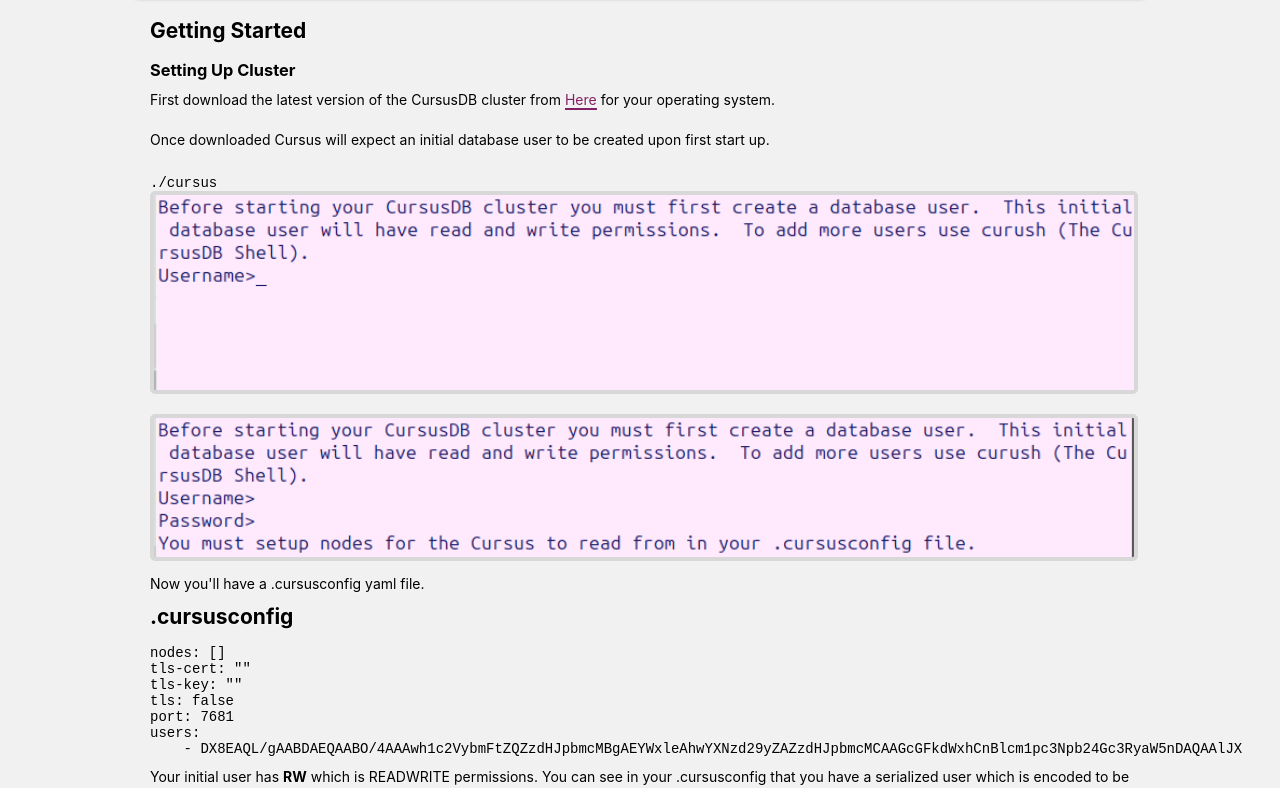
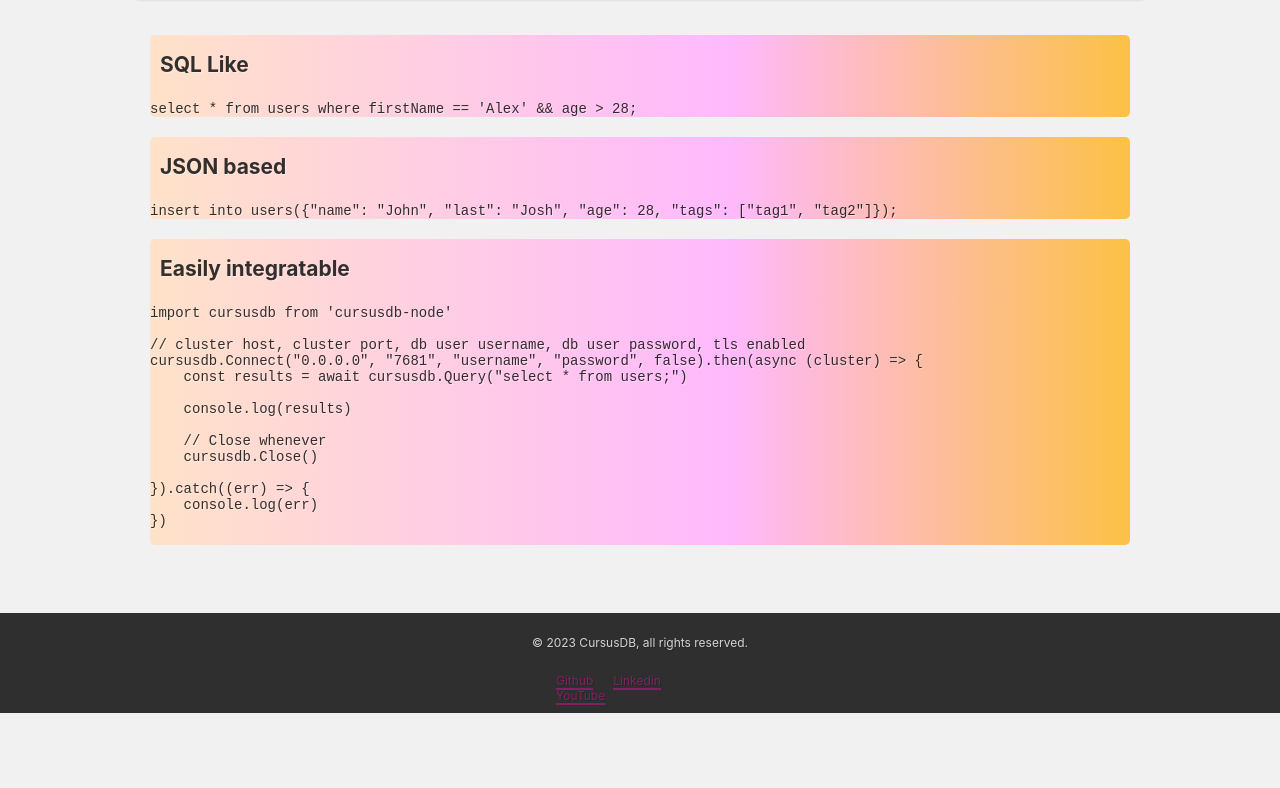
Before and after one commit to cursusdb/cursusdb-web, a SvelteKit app: page / in a window 1280 px wide. Shown: the part 207-995 px from the top of the page. After the commit the page ends 920 px from the top, so only its background shows below. Built offline with nearby package versions, Linux system fonts and the light colour scheme; a small style sheet from the web is missing.

Commit message:
update homepage

```diff
--- a/src/lib/components/Prism.svelte
+++ b/src/lib/components/Prism.svelte
@@ -27,7 +27,10 @@
             // load the proper Prisim support tool, like Python requires "prism-python.js" to modify the raw code so that
             // Prisim can render it properly.
             switch (language) {
-
+                case "javascript":
+                    lang_module = "https://prismjs.com/components/prism-javascript.js"
+                    langJS = true;
+                    break
                 case "json":
                     lang_module = "https://prismjs.com/components/prism-json.js"
                     langJS = true;
--- a/src/lib/components/RollingText.svelte
+++ b/src/lib/components/RollingText.svelte
@@ -21,3 +21,12 @@
 {#key index}
     <h1 transition:slide>{texts[index]}</h1>
 {/key}
+
+<style>
+    @media only screen and (max-width: 500px) {
+
+        h1 {
+            font-size: 16px !important;
+        }
+    }
+</style>
--- a/src/routes/+layout.svelte
+++ b/src/routes/+layout.svelte
@@ -21,11 +21,13 @@
     main {
         padding: 60px 20px;
         min-height: calc(100vh - 60px - 40px);
+        display: block;
         width: calc(100% - 40px);
     }
 
     footer {
         width: 100%;
+        text-shadow: 1px 1px rgba(0,0,0,0.2);
         background: #2f2f2f;
         height: 100px;
     }
--- a/src/routes/+page.svelte
+++ b/src/routes/+page.svelte
@@ -1,7 +1,6 @@
 <script>
     import RollingText from "$lib/components/RollingText.svelte";
     import Prism from "$lib/components/Prism.svelte";
-
 </script>
 
 <svelte:head>
@@ -16,82 +15,40 @@
     <hr/>
     <h1>CursusDB is </h1><RollingText time={2250} texts={['Distributed', 'JSON & SQL Based', 'Blazing Fast', 'Open Source', 'Secure']}/>
 </figure>
+<br/>
+<section>
+    <h1>SQL Like</h1>
+    <Prism language="sql" code={`
+select * from users where firstName == 'Alex' && age > 28;
+`}/>
+</section>
 
 <section>
-    <h2>Getting Started</h2><br/>
-    <h3>Setting Up Cluster</h3>
-    <p>First download the latest version of the CursusDB cluster from <a href="/downloads">Here</a> for your operating system.</p>
-    <p>Once downloaded Cursus will expect an initial database user to be created upon first start up.</p>
-    <Prism language="bash" code={`
-./cursus
+    <h1>JSON based</h1>
+    <Prism language="sql" code={`
+insert into users({"name": "John", "last": "Josh", "age": 28, "tags": ["tag1", "tag2"]});
 `}/>
-    <img style="filter: invert(1);" src="docs/cluster-setup0.png" /><br/><br/>
-    <img style="filter: invert(1);" src="docs/cluster-setup1.png" />
+</section>
 
-    <p>Now you'll have a .cursusconfig yaml file.</p>
-    <Prism language="yaml" code={`
-nodes: []
-tls-cert: ""
-tls-key: ""
-tls: false
-port: 7681
-users:
-    - DX8EAQL/gAABDAEQAABO/4AAAwh1c2VybmFtZQZzdHJpbmcMBgAEYWxleAhwYXNzd29yZAZzdHJpbmcMCAAGcGFkdWxhCnBlcm1pc3Npb24Gc3RyaW5nDAQAAlJX
-`} header=".cursusconfig"/>
+<section>
+    <h1>Easily integratable</h1>
+    <Prism language="javascript" code={`
+import cursusdb from 'cursusdb-node'
 
-    <p>Your initial user has <strong>RW</strong> which is READWRITE permissions.  You can see in your .cursusconfig that you have a serialized user which is encoded to be stored securely and taking up little room.</p>
+// cluster host, cluster port, db user username, db user password, tls enabled
+cursusdb.Connect("0.0.0.0", "7681", "username", "password", false).then(async (cluster) => {
+    const results = await cursusdb.Query("select * from users;")
 
-    <p>You can choose to start your cluster with tls disabled but it is recommended for connections to be secure.</p>
+    console.log(results)
 
-    <p>The <strong>tls-cert</strong> and <strong>tls-key</strong> values can be populated with the location of your tls key and cert.  You must also make sure to set <strong>tls</strong> to <strong>true</strong></p>
+    // Close whenever
+    cursusdb.Close()
 
-    <p>As the cluster states you must setup at-least one node to use the database system.</p>
-    <p>To do that let's have a look below:</p>
-    <p>Say I want to start a node locally.</p>
-    <Prism language="yaml" code={`
-nodes:
-    - 0.0.0.0:7682
-tls-cert: ""
-tls-key: ""
-tls: false
-port: 7681
-users:
-    - DX8EAQL/gAABDAEQAABO/4AAAwh1c2VybmFtZQZzdHJpbmcMBgAEYWxleAhwYXNzd29yZAZzdHJpbmcMCAAGcGFkdWxhCnBlcm1pc3Npb24Gc3RyaW5nDAQAAlJX
-`} header=".cursusconfig"/>
+}).catch((err) => {
+    console.log(err)
+})
 
-    <p>You might be thinking ok, but what about the node I don't have it yet.</p>
-    <p>Not to worry.  You can download the <strong>curode</strong> which is the Cursus cluster node from <a href="/downloads">Here</a></p>
-
-    <p>Once downloaded simply run</p>
-    <Prism language="bash" code={`
-./curode
 `}/>
-    <p>OR</p>
-    <Prism language="bash" code={`
-./curode -port=YOURPORT
-`}/>
-
-    <p>Once your node is running, now you can start your cluster.</p>
-
-    <Prism language="bash" code={`
-./cursus
-`}/>
-    <p>OR</p>
-    <Prism language="bash" code={`
-./cursus -port=YOURPORT
-`}/>
-    <img style="filter: invert(1);" src="docs/cluster-setup2.png" />
-    <p>Cursus is a parallel type database in regards to distribution.  What that means is you can add multiple nodes and Cursus will query them all simutanuously.</p>
-
-    <h3>Connecting To Cluster</h3>
-
-    <h4>Connect via client package</h4>
-    <h4>Node.js</h4>
-    <a href="https://www.npmjs.com/package/cursusdb-node">https://www.npmjs.com/package/cursusdb-node</a>
-
-    <br/><br/>
-    <h4>Connect via curush (CursusDB Shell Program)</h4>
-    <a href="/downloads">Download curush</a>
 </section>
 
 <style>
@@ -104,6 +61,7 @@
         width: calc(100% - 40px);
         background: #f5d327;
         text-shadow: 1px 1px rgba(255,255,255,0.4);
+
     }
 
     figure hr {
@@ -121,24 +79,32 @@
     }
 
     section {
+        margin-top: 20px!important;
+        margin: 0 auto;
+        width: 100%;
         max-width: 980px;
-        padding: 20px;
-        margin: 0 auto;
+        background: rgb(255,226,201);
+        background: linear-gradient(90deg, rgba(255,226,201,1) 0%, rgba(255,185,253,1) 59%, rgba(252,193,69,1) 100%);
         text-shadow: 1px 1px rgba(255,255,255,0.4);
-        width: calc(100% - 40px);
-        padding-bottom: 40px;
+        border-radius: 5px;
+        color: rgba(0,0,0,0.8);
     }
 
-    section img {
-        border: 4px solid rgba(255,255,255,0.1);
-        width: 100%;
-        border-radius: 5px;
+    section h1 {
+        height: 50px;
+        line-height: 60px;
+        padding-left: 10px;
+        padding-right: 10px;
     }
 
-    section p {
-        line-height: 1.4em;
-        padding-bottom: 10px;
-        padding-top: 10px;
+    @media only screen and (max-width: 500px) {
+        figure h2 {
+            font-size: 14px;
+        }
+
+        figure h1 {
+            margin-right: 5px;
+            font-size: 16px!important;
+        }
     }
-
 </style>
--- a/src/routes/documentation/+page.svelte
+++ b/src/routes/documentation/+page.svelte
@@ -1,3 +1,8 @@
+<script>
+    import RollingText from "$lib/components/RollingText.svelte";
+    import Prism from "$lib/components/Prism.svelte";
+</script>
+
 <svelte:head>
     <meta name="keywords" content="database, dbms, json database, object database, document database, opensource database, distributed database">
     <meta name="author" content="CursusDB" />
@@ -8,29 +13,125 @@
 <aside>
     <ul>
         <li>Getting Started</li>
-        <li>Query Language</li>
+<!--        <li>Query Language</li>-->
     </ul>
 </aside>
 
 <main>
-    <h1>Getting Started</h1>
+    <article>
+        <h1>Getting Started</h1>
+        <h3>Setting Up Cluster</h3>
+        <p>First download the latest version of the CursusDB cluster from <a href="/downloads">Here</a> for your operating system.</p>
+        <p>Once downloaded Cursus will expect an initial database user to be created upon first start up.</p>
+        <Prism language="bash" code={`
+./cursus
+`}/>
+        <img style="filter: invert(1);" src="docs/cluster-setup0.png" /><br/><br/>
+        <img style="filter: invert(1);" src="docs/cluster-setup1.png" />
+
+        <p>Now you'll have a .cursusconfig yaml file.</p>
+        <Prism language="yaml" code={`
+nodes: []
+tls-cert: ""
+tls-key: ""
+tls: false
+port: 7681
+users:
+    - DX8EAQL/gAABDAEQAABO/4AAAwh1c2VybmFtZQZzdHJpbmcMBgAEYWxleAhwYXNzd29yZAZzdHJpbmcMCAAGcGFkdWxhCnBlcm1pc3Npb24Gc3RyaW5nDAQAAlJX
+`} header=".cursusconfig"/>
+
+        <p>Your initial user has <strong>RW</strong> which is READWRITE permissions.  You can see in your .cursusconfig that you have a serialized user which is encoded to be stored securely and taking up little room.</p>
+
+        <p>You can choose to start your cluster with tls disabled but it is recommended for connections to be secure.</p>
+
+        <p>The <strong>tls-cert</strong> and <strong>tls-key</strong> values can be populated with the location of your tls key and cert.  You must also make sure to set <strong>tls</strong> to <strong>true</strong></p>
+
+        <p>As the cluster states you must setup at-least one node to use the database system.</p>
+        <p>To do that let's have a look below:</p>
+        <p>Say I want to start a node locally.</p>
+        <Prism language="yaml" code={`
+nodes:
+    - 0.0.0.0:7682
+tls-cert: ""
+tls-key: ""
+tls: false
+port: 7681
+users:
+    - DX8EAQL/gAABDAEQAABO/4AAAwh1c2VybmFtZQZzdHJpbmcMBgAEYWxleAhwYXNzd29yZAZzdHJpbmcMCAAGcGFkdWxhCnBlcm1pc3Npb24Gc3RyaW5nDAQAAlJX
+`} header=".cursusconfig"/>
+
+        <p>You might be thinking ok, but what about the node I don't have it yet.</p>
+        <p>Not to worry.  You can download the <strong>curode</strong> which is the Cursus cluster node from <a href="/downloads">Here</a></p>
+
+        <p>Once downloaded simply run</p>
+        <Prism language="bash" code={`
+./curode
+`}/>
+        <p>OR</p>
+        <Prism language="bash" code={`
+./curode -port=YOURPORT
+`}/>
+
+        <p>Once your node is running, now you can start your cluster.</p>
+
+        <Prism language="bash" code={`
+./cursus
+`}/>
+        <p>OR</p>
+        <Prism language="bash" code={`
+./cursus -port=YOURPORT
+`}/>
+        <img style="filter: invert(1);" src="docs/cluster-setup2.png" />
+        <p>Cursus is a parallel type database in regards to distribution.  What that means is you can add multiple nodes and Cursus will query them all simutanuously.</p>
+
+        <h3>Connecting To Cluster</h3>
+
+        <h4>Connect via client package</h4>
+        <h4>Node.js</h4>
+        <a href="https://www.npmjs.com/package/cursusdb-node">https://www.npmjs.com/package/cursusdb-node</a>
+
+        <br/><br/>
+        <h4>Connect via curush (CursusDB Shell Program)</h4>
+        <a href="/downloads">Download curush</a>
+    </article>
 </main>
 
 <style>
-    main {
-        float: left;
+
+    img {
+        border: 4px solid rgba(255,255,255,0.1);
+        width: 100%;
+        border-radius: 5px;
+    }
+
+    p {
+        line-height: 1.4em;
+        padding-bottom: 10px;
+        padding-top: 10px;
+    }
+
+
+    article {
         padding: 20px;
     }
 
     aside {
+        -webkit-border-bottom-right-radius: 5px;
+        -moz-border-radius-bottomright: 5px;
+        border-bottom-right-radius: 5px;
+        background: #f1f1f1;
         padding: 20px;
         width: 200px;
         min-height: 100px;
         max-height: calc(100vh - 60px);
         position: sticky;
+        z-index: 1000;
         top: 60px;
         left: 0;
+        margin-right: 20px;
+        margin-bottom: 20px;
         float: left;
+        box-shadow: rgba(0, 0, 0, 0.15) 1.95px 1.95px 2.6px;
     }
 
     aside ul {
```
Also changed, not shown: server.js (+16 -16 lines), static/distributed.jpg (added), 1 other file (tests, documents, lock files or other folders).
